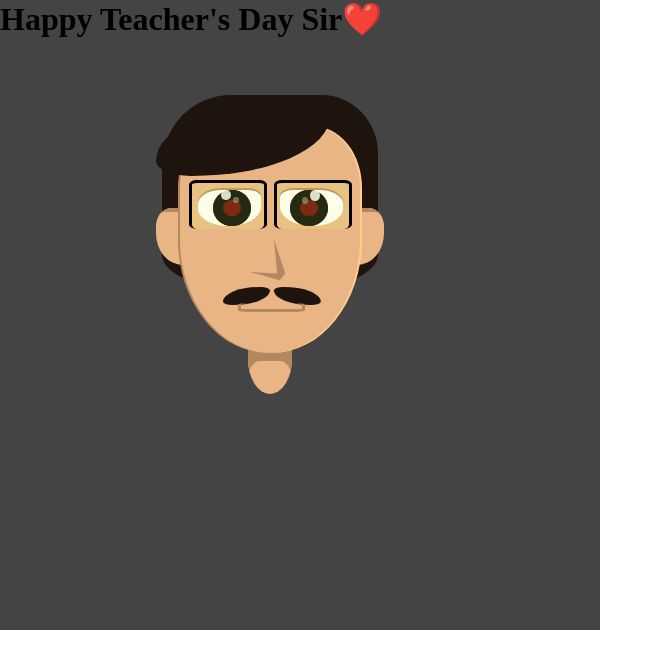
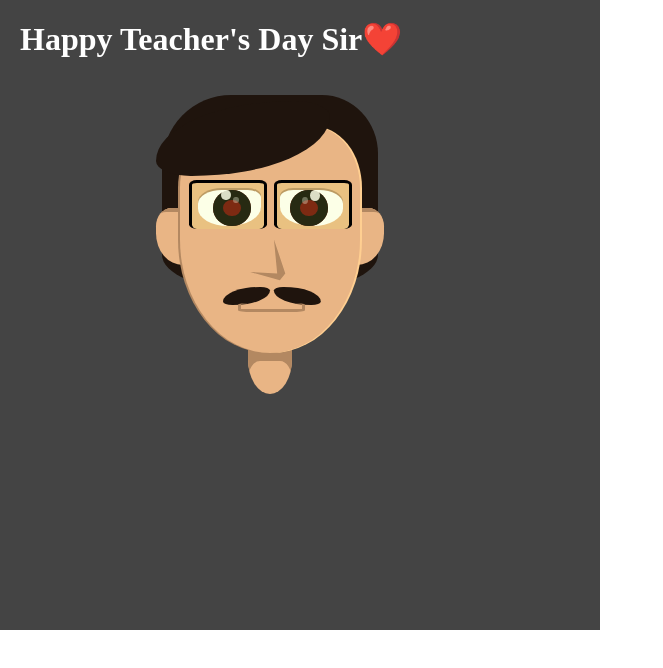
Before and after one commit to kinjal-midori/Computer_sir, a plain HTML site: page index.html in a window 1280 px wide. Shown: the whole page, without its empty margins (0-663 px from the left). Drawn offline with Linux system fonts and the light colour scheme.

Commit message:
Update style.css

```diff
--- a/style.css
+++ b/style.css
@@ -7,6 +7,11 @@
 *{
     position: absolute;
     margin:0;
+}
+h1{
+    color: rgb(255,255,255);
+    text-align: centre;
+    margin:20px;
 }
 .box{
     background-color: rgb(68, 68, 68);
```
